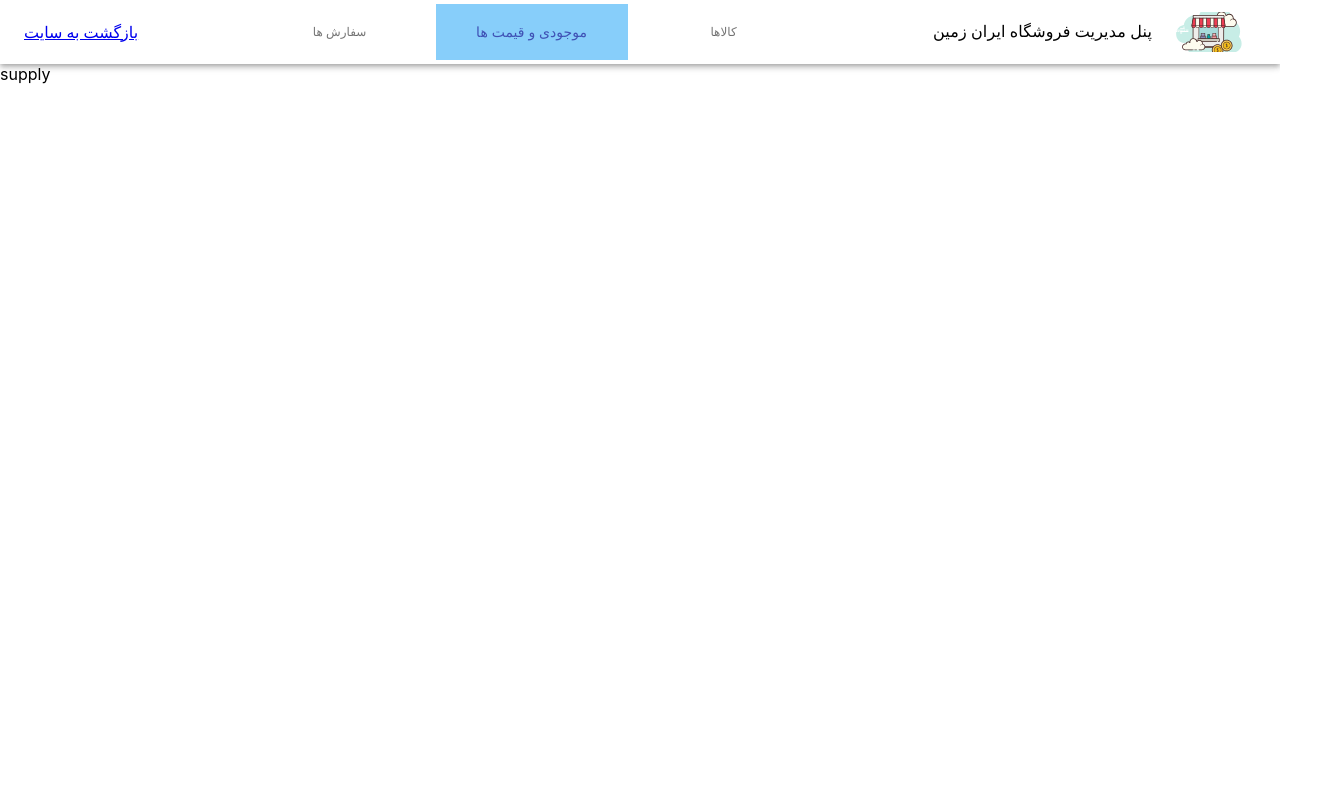
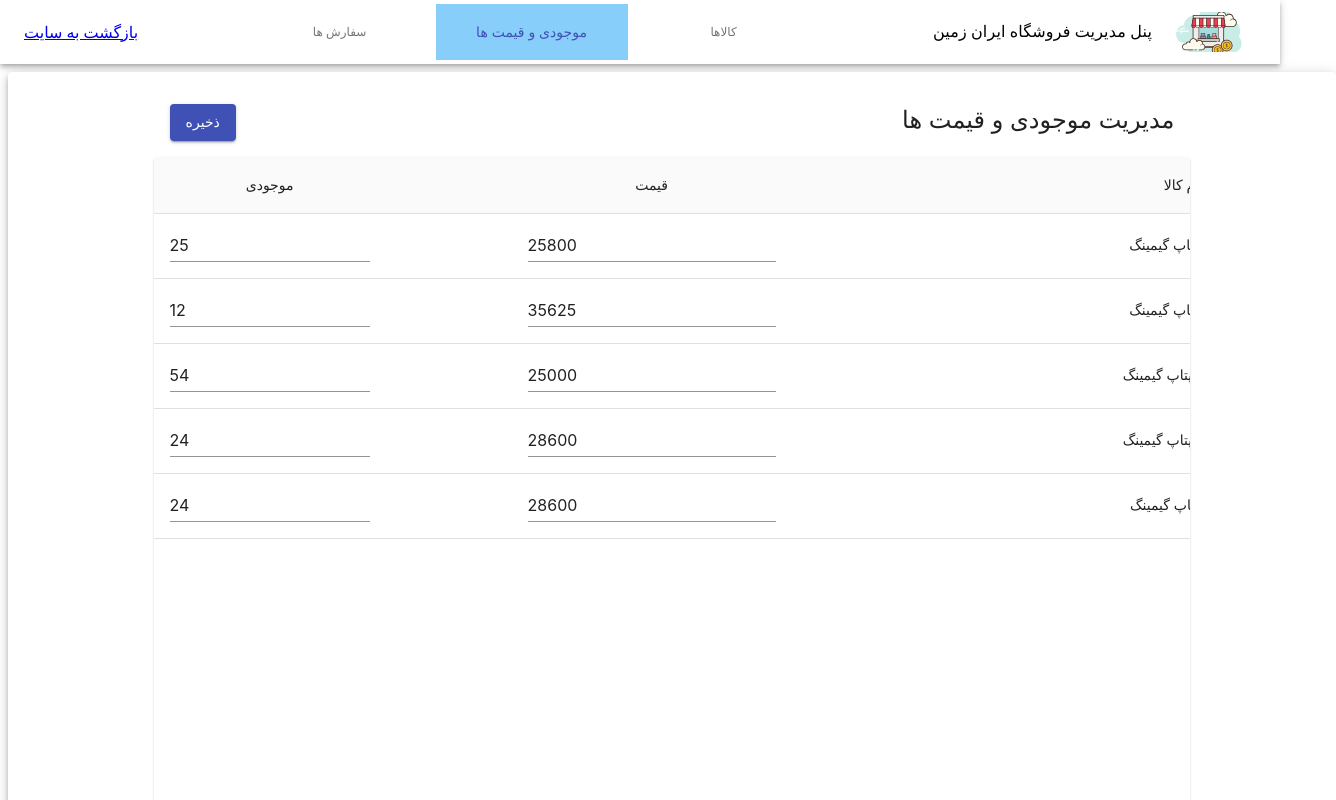
Before and after one commit to aliziaeijazi/Iran-Shop, a React (Create React App) app: page /management/supply in a window 1280 px wide. Shown: the top 800 px of the page, 1336 px wide, since content can reach past the window. Built offline with nearby package versions, Linux system fonts and the light colour scheme; data requests are answered from the project's data file.

Commit message:
create supply page

```diff
--- a/src/pages/StoreManagement/StoreManagement.page.js
+++ b/src/pages/StoreManagement/StoreManagement.page.js
@@ -0,0 +1,68 @@
+import React from 'react';
+import {makeStyles, MuiThemeProvider} from '@material-ui/core/styles';
+import Paper from '@material-ui/core/Paper';
+import {Button, createMuiTheme, Typography} from "@material-ui/core";
+import StickyHeadTable from "./components/Table/Table.component";
+
+const useStyles = makeStyles((theme) => ({
+    root: {
+        display: 'flex',
+        '& > *': {
+            margin: theme.spacing(1),
+        },
+        flex: 1,
+
+
+    },
+    paper: {
+        padding: theme.spacing(2),
+        display: "flex",
+        flex: 1,
+        justifyContent: "space-between",
+        alignItems: "center",
+        flexDirection: "column"
+    },
+    title: {
+        display: 'flex',
+        '& > *': {
+            margin: theme.spacing(2),
+        },
+        width: "80%",
+        justifyContent: "space-between",
+
+    }
+}));
+const theme = createMuiTheme({
+    typography: {
+        fontFamily: [
+            'vazir',
+            'BlinkMacSystemFont',
+            '"Helvetica Neue"',
+            'Arial',
+        ].join(','),
+    },
+});
+
+function StoreManagement() {
+    const classes = useStyles();
+
+    return (
+        <MuiThemeProvider theme={theme}>
+            <div className={classes.root}>
+                <Paper className={classes.paper} elevation={5}>
+                    <div className={classes.title}>
+                        <Button variant="contained" color="primary">
+                            ذخیره
+                        </Button>
+                        <Typography variant="h5">مدیریت موجودی و قیمت ها</Typography>
+                    </div>
+                    <StickyHeadTable></StickyHeadTable>
+                </Paper>
+            </div>
+        </MuiThemeProvider>
+
+    );
+
+}
+
+export {StoreManagement}
--- /dev/null
+++ b/src/pages/StoreManagement/components/Table/Table.component.js
@@ -0,0 +1,118 @@
+import React, {useEffect, useState} from 'react';
+import {makeStyles} from '@material-ui/core/styles';
+import Paper from '@material-ui/core/Paper';
+import Table from '@material-ui/core/Table';
+import TableBody from '@material-ui/core/TableBody';
+import TableCell from '@material-ui/core/TableCell';
+import TableContainer from '@material-ui/core/TableContainer';
+import TableHead from '@material-ui/core/TableHead';
+import TablePagination from '@material-ui/core/TablePagination';
+import TableRow from '@material-ui/core/TableRow';
+import {Avatar, Button, TextField} from "@material-ui/core";
+import {FeachProducts} from "../../../../api/store.api";
+import {BASE_URL} from "../../../../configs/variable.config";
+
+const columns = [
+    {id: 'count', label: 'موجودی', align: "center", minWidth: 200},
+    {
+        id: 'cost',
+        label: 'قیمت',
+        minWidth: 500,
+        align: 'center',
+    },
+    {
+        id: 'productName',
+        label: 'نام کالا',
+        minWidth: 500,
+        align: 'center',
+    }
+];
+
+function createData(id = 0, counter, _cost, productName) {
+    let count = <TextField id={id} defaultValue={counter} type="number" inputProps={{readOnly: true}} InputLabelProps={{shrink: true,}} onClick={(event) => {event.target.readOnly = false}}/>
+        let cost  = <TextField id={id} defaultValue={_cost} type="number"  inputProps={{readOnly: true}} InputLabelProps={{shrink: true ,}} onClick={(event)=>{event.target.readOnly=false}}/>
+
+        return {productName, cost, count};
+    }
+        let rows =[]
+        function createRowsData(data){
+        rows =  data.map((target)=>createData(target.id, target.count, target.price, target.name))
+    }
+        const useStyles = makeStyles({
+        root: {
+        width: '80%',
+    },
+        container: {
+        minHeight: 700,
+        maxHeight: 700,
+    },
+    });
+
+        const gettingData = async (setData) =>{
+        const data = await FeachProducts()
+        await createRowsData(data)
+        setData(data)
+    }
+        export default function  StickyHeadTable() {
+        const classes = useStyles();
+        const [page, setPage] = React.useState(0);
+        const [rowsPerPage, setRowsPerPage] = React.useState(5);
+        const [data, setData] = React.useState([])
+        useEffect(()=>{gettingData(setData)
+    },[])
+        const handleChangePage = (event, newPage) => {
+        setPage(newPage);
+    };
+
+        const handleChangeRowsPerPage = (event) => {
+        setRowsPerPage(+event.target.value);
+        setPage(0);
+    };
+
+        return (
+        <Paper className={classes.root}>
+        <TableContainer className={classes.container}>
+        <Table stickyHeader aria-label="sticky table">
+        <TableHead>
+        <TableRow>
+    {columns.map((column) => (
+        <TableCell
+        key={column.id}
+        align={column.align}
+        style={{minWidth: column.minWidth}}
+        >
+    {column.label}
+        </TableCell>
+        ))}
+        </TableRow>
+        </TableHead>
+        <TableBody>
+    {rows.slice(page * rowsPerPage, page * rowsPerPage + rowsPerPage).map((row) => {
+        return (
+        <TableRow hover role="checkbox" tabIndex={-1} key={row.code}>
+    {columns.map((column) => {
+        const value = row[column.id];
+        return (
+        <TableCell key={column.id} align={column.align}>
+    {column.format && typeof value === 'number' ? column.format(value) : value}
+        </TableCell>
+        );
+    })}
+        </TableRow>
+        );
+    })}
+        </TableBody>
+        </Table>
+        </TableContainer>
+        <TablePagination
+        rowsPerPageOptions={[5, 10, 25, 100]}
+        component="div"
+        count={rows.length}
+        rowsPerPage={rowsPerPage}
+        page={page}
+        onChangeRowsPerPage={handleChangeRowsPerPage}
+        onChangePage={handleChangePage}
+        />
+        </Paper>
+        );
+    }
--- a/src/pages/index.js
+++ b/src/pages/index.js
@@ -1 +1,2 @@
+export {StoreManagement} from "./StoreManagement/StoreManagement.page";
 export {ProductListManagement} from "./ProductsListManagement/ProductListManagement.page";
--- a/src/route/App.route.js
+++ b/src/route/App.route.js
@@ -1,7 +1,7 @@
 import {Redirect, BrowserRouter, Route, Switch} from "react-router-dom";
 import {Login} from "../pages/Login/Login.page";
 import {Management, Users} from "../Layout";
-import {ProductListManagement} from "../pages";
+import {ProductListManagement, StoreManagement} from "../pages";
 
 function AppRoute() {
     return (
@@ -17,9 +17,8 @@ function AppRoute() {
                     </Management>
                 </Route>
                 <Route path="/management/supply">
-
                     <Management>
-                        supply
+                        <StoreManagement/>
                     </Management>
                 </Route>
                 <Route path="/management/orders">
```
